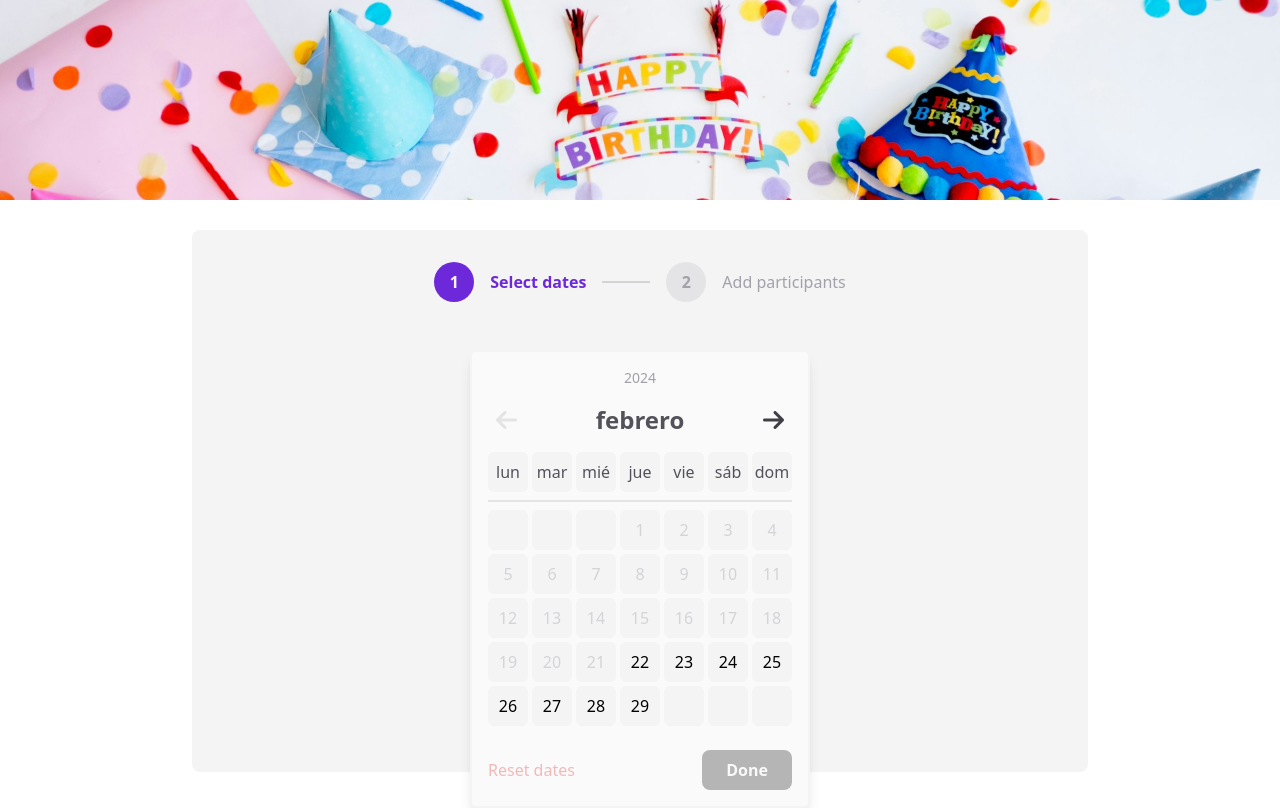
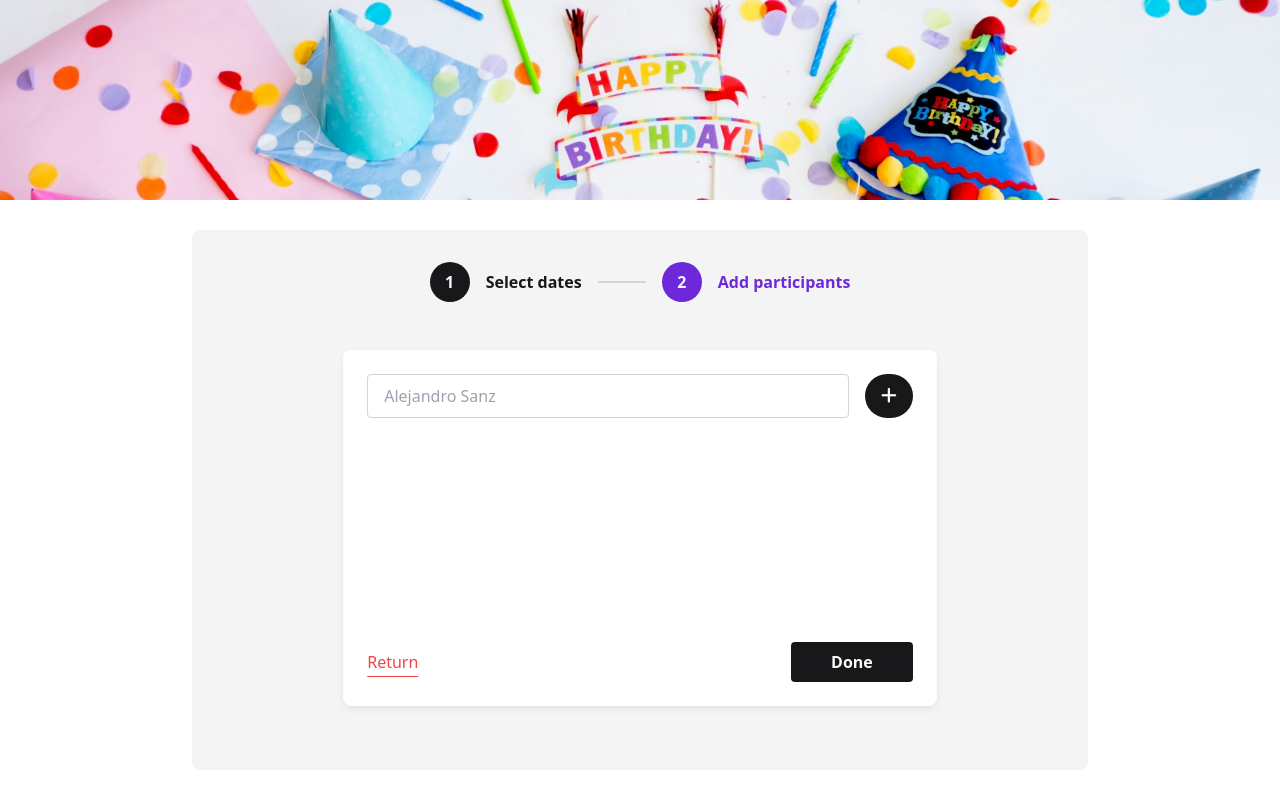
Before and after one commit to MMadlos/cronos-app, a React (Vite) app: page / in a window 1280 px wide. Built offline with nearby package versions, Linux system fonts and the light colour scheme.

Commit message:
Add styles to UserList to empty state

```diff
--- a/src/App.jsx
+++ b/src/App.jsx
@@ -30,10 +30,10 @@ export const SelectedDatesContext = createContext({
 })
 
 function App() {
-	const [stage, setStage] = useState(calendarProcess.pickDates)
+	const [stage, setStage] = useState(calendarProcess.peopleList)
 
-	const [selectedDates, setSelectedDates] = useState([])
-	const [participants, setParticipants] = useState(mockParticipants)
+	const [selectedDates, setSelectedDates] = useState(mockSelectedDates)
+	const [participants, setParticipants] = useState([])
 
 	// const [summaryData, setSummaryData] = useState([])
 
@@ -102,7 +102,7 @@ function App() {
 							{stage !== calendarProcess.init && (
 								<Progress stage={stage} />
 							)}
-							<div className="mt-10">
+							<div className="mt-10 h-full w-full">
 								{stage === calendarProcess.init && (
 									<Instructions
 										onClickAddCalendar={() =>
--- a/src/components/UserList/UserList.jsx
+++ b/src/components/UserList/UserList.jsx
@@ -33,8 +33,8 @@ export default function UserList({ onClickNext, onClickReturn }) {
 	}
 
 	return (
-		<div className="mx-auto flex w-fit flex-col gap-6 rounded-xl bg-zinc-50 p-6 shadow-lg">
-			<h2 className=" font-semibold text-zinc-600">Participantes</h2>
+		<div className="mx-auto flex h-[90%] w-[70%] flex-col gap-6 rounded-lg bg-white p-6 shadow-md shadow-zinc-200">
+			{/* <h2 className=" font-semibold text-zinc-600">Participantes</h2> */}
 			<div className="flex w-full flex-row gap-4">
 				<input
 					id="add-participant"
@@ -42,25 +42,24 @@ export default function UserList({ onClickNext, onClickReturn }) {
 					placeholder="Alejandro Sanz"
 					onChange={handleOnChange}
 					value={inputValue}
-					className="w-full rounded border-2 border-zinc-300 px-4 py-2"
+					className="w-full rounded border border-zinc-300 px-4 py-2"
 					onKeyDown={handleKeyDownEnter}
 				/>
 				<button
-					className="flex flex-row items-center gap-2 rounded bg-violet-600 px-4 py-2 font-semibold text-zinc-50 hover:opacity-50"
+					className=" rounded-full bg-zinc-900 px-4 py-2 font-semibold text-zinc-50 hover:opacity-50"
 					onClick={handleClickAdd}
 				>
-					<i className="fa-solid fa-plus text-sm" />
-					Add
+					<i className="fa-solid fa-plus text-lg" />
 				</button>
 			</div>
 
-			<div className="flex max-h-[200px] grow flex-col items-start gap-1 overflow-y-scroll bg-white pl-4">
+			<div className="flex h-[70%] grow flex-col items-start gap-1 overflow-y-auto bg-white pl-4">
 				{participants.map((person) => {
 					const { id, name } = person
 					return (
 						<div
 							key={id}
-							className="flex w-full flex-row items-center justify-between"
+							className="flex w-full flex-row items-center justify-between bg-zinc-50"
 						>
 							<p className="text-zinc-800">{name}</p>
 							<button
@@ -82,7 +81,7 @@ export default function UserList({ onClickNext, onClickReturn }) {
 					Return
 				</button>
 				<button
-					className="rounded-lg bg-zinc-900 px-10 py-2 font-semibold text-zinc-50 hover:opacity-80"
+					className="rounded bg-zinc-900 px-10 py-2 font-semibold text-zinc-50 hover:opacity-80"
 					onClick={onClickNext}
 				>
 					Done
```
